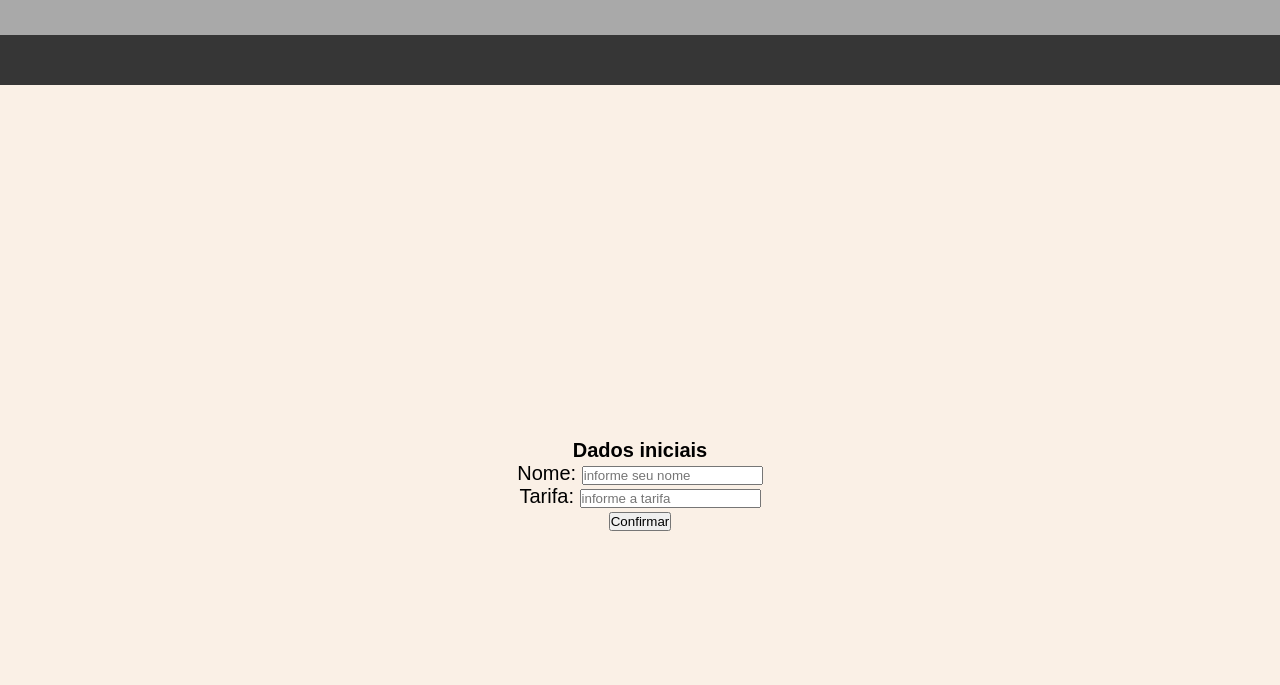
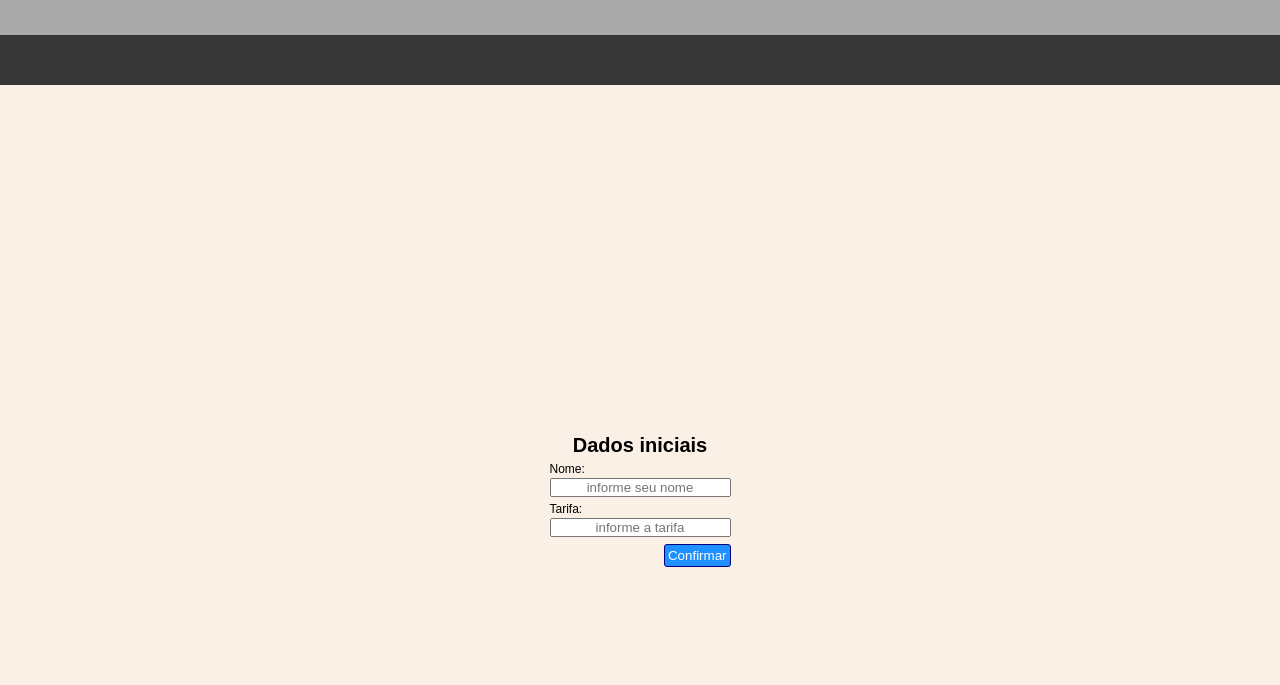
Before and after one commit to willyanferreira/SistemaEstacionamentoSimples, a plain HTML site: page index.html in a window 1280 px wide. Shown: the part 115-800 px from the top of the page. Drawn offline with Linux system fonts and the light colour scheme.

Commit message:
Update style.css
Mudando o estilo da seção que o usuário informa o nome do operador e a tarifa.

```diff
--- a/Assets/CSS/style.css
+++ b/Assets/CSS/style.css
@@ -233,6 +233,38 @@ section#informaNomeTarifa{
     text-align: center;
     display: none;
     font-size: 20px;
+    position: relative;
+}
+section#informaNomeTarifa div{
+    display: flex;
+    flex-direction: column;
+}
+section#informaNomeTarifa label{
+    text-align: left;
+    padding-bottom: 2px;
+    padding-top: 5px;
+    font-size: 12px;
+}
+section#informaNomeTarifa input{
+    text-align: center;
+    outline-color: #1E90FF;
+}
+section#informaNomeTarifa button{
+    background-color: #1E90FF;
+    margin-top: 7px;
+    position: absolute;
+    right: 0;
+    padding: 3px;
+    border: 1px solid #000080;
+    border-radius: 3px;
+    outline: none;
+    color: #fff;
+}
+section#informaNomeTarifa button:hover{
+    background-color: #000080;
+}
+section#informaNomeTarifa button:active{
+    background-color: #1E90FF;
 }
 
 /* FOOTER */
```
